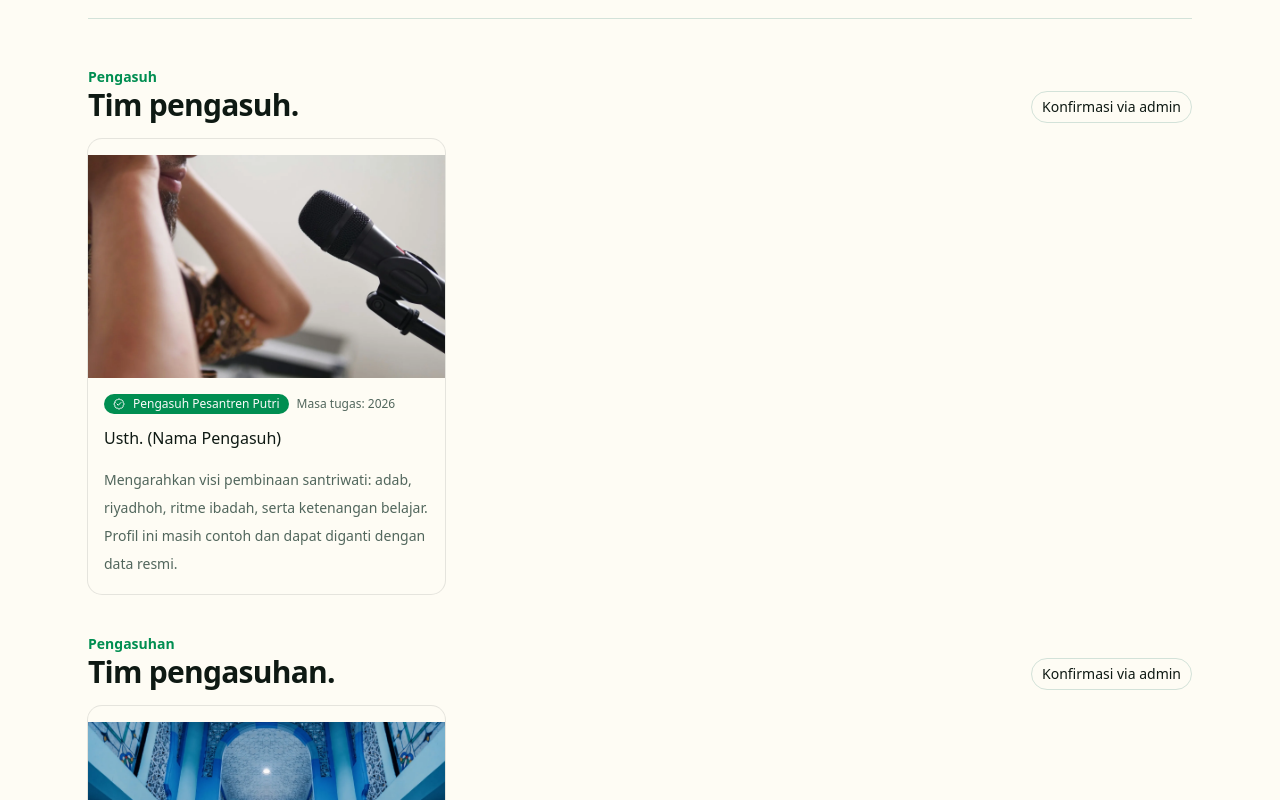
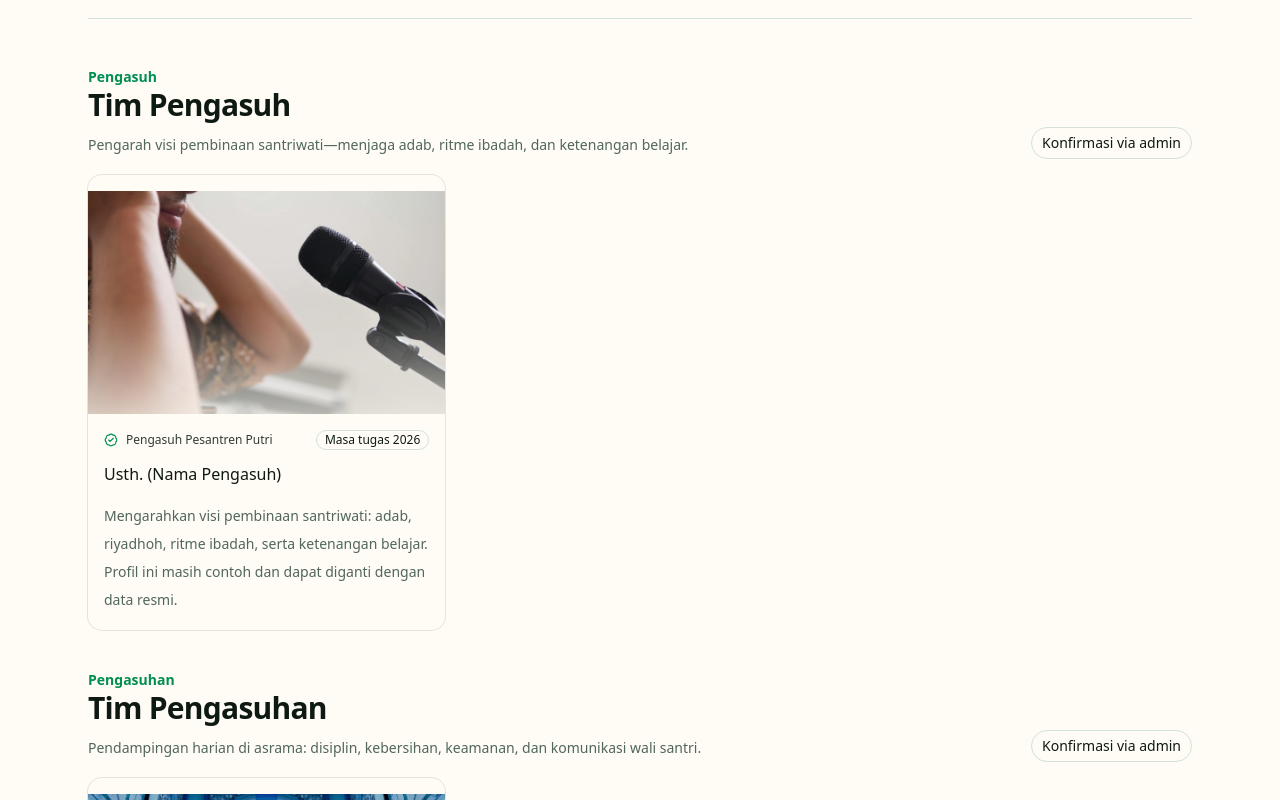
Before and after one commit to timbaliswara/dqintensif, a Next.js app: page /manajemen in a window 1280 px wide. Shown: the part 740-1540 px from the top of the page. Built offline with nearby package versions, Linux system fonts and the light colour scheme; no server answers.

Commit message:
ui: tidy manajemen section layout

```diff
--- a/src/app/manajemen/page.tsx
+++ b/src/app/manajemen/page.tsx
@@ -24,6 +24,22 @@ function termLabel(start: string, end?: string) {
 
 export default async function ManajemenPage() {
   const members = await listManagementMembers();
+  const unitDescriptions: Record<string, string> = {
+    Pengasuh:
+      "Pengarah visi pembinaan santriwati—menjaga adab, ritme ibadah, dan ketenangan belajar.",
+    Pimpinan:
+      "Koordinasi operasional agar kegiatan, layanan wali santri, dan tata kelola berjalan rapi.",
+    Pengasuhan:
+      "Pendampingan harian di asrama: disiplin, kebersihan, keamanan, dan komunikasi wali santri.",
+    Tahfidz:
+      "Mengawal kualitas bacaan dan hafalan: halaqah, setoran, muroja’ah, evaluasi, dan target bertahap.",
+    Diniyah:
+      "Penguatan dirosah dan kajian turats agar pemahaman santri tertib dan bertanggung jawab.",
+    Akademik:
+      "Koordinasi pembelajaran formal, administrasi akademik, dan pendampingan capaian belajar.",
+    "Humas/PSB":
+      "Satu pintu informasi resmi: PSB, jadwal kunjungan, pengumuman penting, dan klarifikasi.",
+  };
 
   const byUnit = new Map<string, typeof members>();
   for (const unit of managementUnits) byUnit.set(unit, []);
@@ -91,8 +107,12 @@ export default async function ManajemenPage() {
                   <div>
                     <div className="text-sm font-semibold text-primary">{unit}</div>
                     <h2 className="text-balance text-2xl font-semibold tracking-tight sm:text-3xl">
-                      Tim {unit.toLowerCase()}.
+                      Tim {unit}
                     </h2>
+                    <p className="mt-2 max-w-3xl text-sm leading-7 text-muted-foreground">
+                      {unitDescriptions[unit] ??
+                        "Ringkasan peran unit untuk membantu wali santri memahami struktur pengelolaan."}
+                    </p>
                   </div>
                   <Button asChild variant="outline" className="rounded-full">
                     <Link href="/kontak">Konfirmasi via admin</Link>
@@ -101,7 +121,7 @@ export default async function ManajemenPage() {
 
                 <div className="grid gap-4 sm:grid-cols-2 lg:grid-cols-3">
                   {list.map((m) => (
-                    <Card key={m.id} className="bg-background">
+                    <Card key={m.id} className="overflow-hidden bg-background">
                       <div className="relative aspect-[16/10] w-full overflow-hidden">
                         <Image
                           src={m.photo}
@@ -110,17 +130,20 @@ export default async function ManajemenPage() {
                           className="object-cover"
                           sizes="(min-width: 1024px) 33vw, (min-width: 640px) 50vw, 100vw"
                         />
+                        <div className="absolute inset-0 bg-gradient-to-t from-background/70 via-background/0 to-background/0" />
                       </div>
                       <CardHeader className="space-y-2">
-                        <div className="flex flex-wrap items-center gap-2">
-                          <Badge className="rounded-full">
-                            <BadgeCheck className="mr-1 size-3.5" />
-                            {m.role}
-                          </Badge>
+                        <div className="flex flex-wrap items-center justify-between gap-2">
+                          <div className="inline-flex items-center gap-2 text-xs text-muted-foreground">
+                            <BadgeCheck className="size-3.5 text-primary" />
+                            <span className="font-medium text-foreground/85">
+                              {m.role}
+                            </span>
+                          </div>
                           {termLabel(m.termStart, m.termEnd) ? (
-                            <span className="text-xs text-muted-foreground">
-                              Masa tugas: {termLabel(m.termStart, m.termEnd)}
-                            </span>
+                            <Badge variant="outline" className="rounded-full">
+                              Masa tugas {termLabel(m.termStart, m.termEnd)}
+                            </Badge>
                           ) : null}
                         </div>
                         <CardTitle className="text-base">{m.name}</CardTitle>
```
